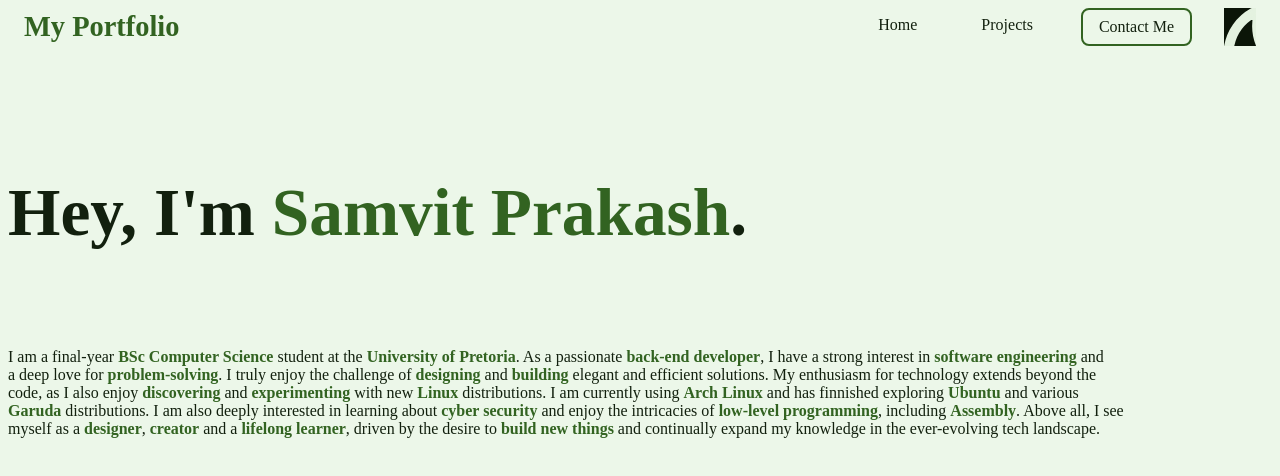
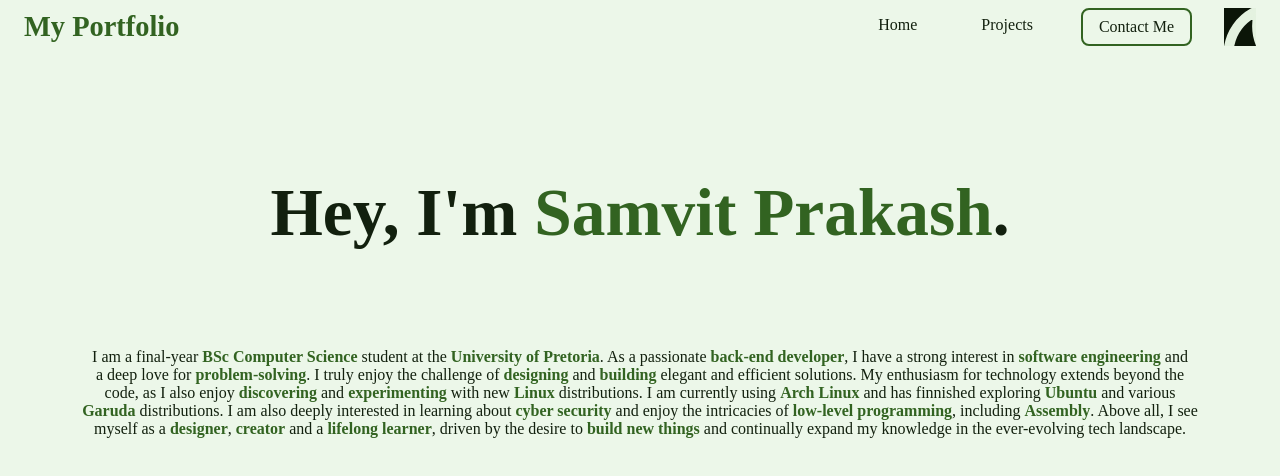
Before and after one commit to SamvitPrakash/SamvitPrakash, a React (Vite) app in the folder ViteFolio/: page / in a window 1280 px wide. Shown: the top 476 px of the page. Built offline with nearby package versions, Linux system fonts and the light colour scheme.

Commit message:
Small CSS fix on the root

```diff
--- a/ViteFolio/src/index.css
+++ b/ViteFolio/src/index.css
@@ -18,6 +18,10 @@
   --current-accent: var(--light-accent);
 
   background-color: var(--current-background);
+  max-width: 1280px;
+  margin: 0 auto;
+  padding: 0rem;
+  text-align: center;
 }
 
 @import url('https://fonts.googleapis.com/css?family=Commissioner:700|Commissioner:400');
```
